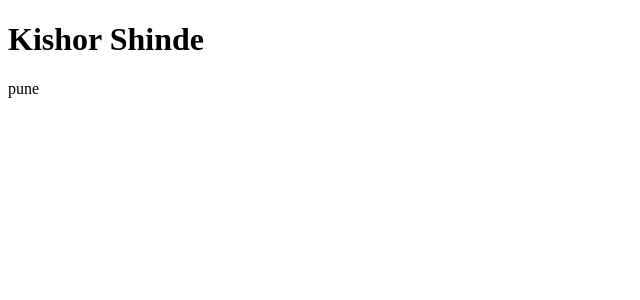
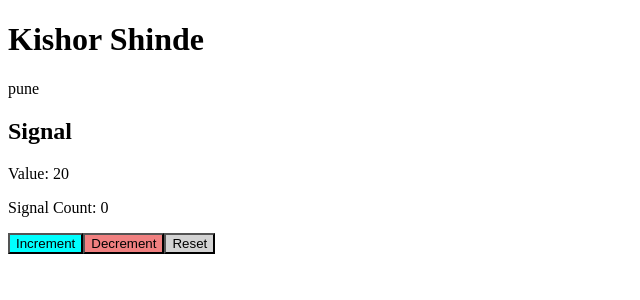
Before and after one commit to kishor-shinde-96/anguler-21-2026, an Angular app: page / in a window 1280 px wide. Shown: the top 300 px of the page, without its empty margins (0-640 px from the left). Built offline with nearby package versions, Linux system fonts and the light colour scheme.

Commit message:
signal basics

```diff
--- a/src/app/app.html
+++ b/src/app/app.html
@@ -1,3 +1,17 @@
 <h1>Kishor Shinde</h1>
 
 <p>{{name}}</p>
+<h2>Signal</h2>
+
+
+
+<p>Value: {{value}}</p>
+
+<p>Signal Count: {{count()}}</p>
+
+
+<!-- <button (click)="count.update((v) => v + 1)">Change Signal</button> -->
+
+<button (click)="increment()" style="background-color: aqua;">Increment</button>
+<button (click)="decrement()" style="background-color: lightcoral;">Decrement</button>
+<button (click)="reset()" style="background-color: lightgray;">Reset</button>
--- a/src/app/app.ts
+++ b/src/app/app.ts
@@ -10,4 +10,22 @@ import { RouterOutlet } from '@angular/router';
 export class App {
   protected readonly title = signal('anguler-tutorial-2026');
   name = "pune";
+
+
+  count = signal(0);
+
+  value = 20;
+
+  increment() {
+    this.count.update(c => c + 1);
+  }
+
+
+  decrement() {
+    this.count.update(c => c - 1);
+  }
+
+  reset() {
+    this.count.set(0);
+  }
 }
```
